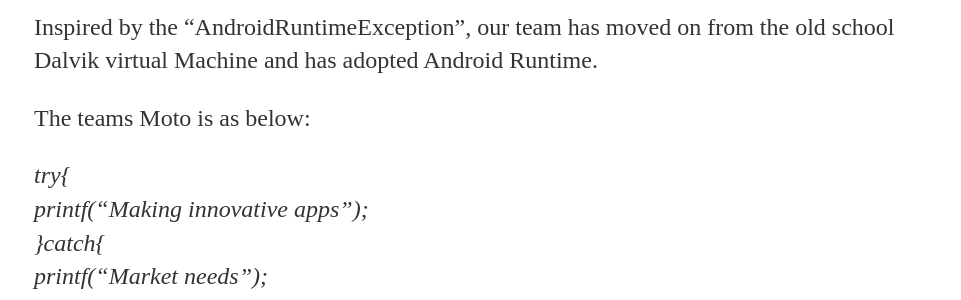
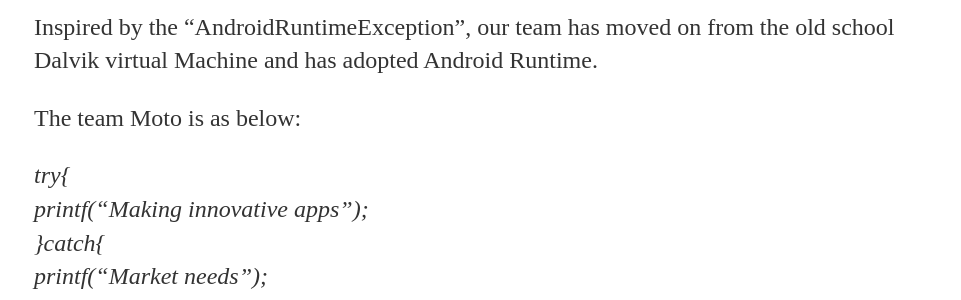
Before and after one commit to kartikprabhu20/YourEuro, a Jekyll site: the page built from docs/_posts/2019-04-15-TeamPresentation.md, in a window 1280 px wide and 900 px high, scrolled down 1202 px. Shown: the part 155-455 px from the top of the window, without its empty margins (158-1119 px from the left). Built offline with Jekyll 4.4.1, drawn with Linux system fonts in a browser that asks for light colours; a file with an impossible date is left out.

Commit message:
Update 2019-04-15-TeamPresentation.md

```diff
--- a/docs/_posts/2019-04-15-TeamPresentation.md
+++ b/docs/_posts/2019-04-15-TeamPresentation.md
@@ -24,7 +24,7 @@
 <h1>Team ARTexceptionals</h1><br>
 <p>Inspired by the “AndroidRuntimeException”, our team has moved on from the old school Dalvik virtual Machine and has adopted  Android Runtime.</p>
 
-<p>The teams Moto is as below: </p>
+<p>The team Moto is as below: </p>
 <p><i>try{<br/>
 printf(“Making innovative apps”);<br/>
 }catch{<br/>
```
